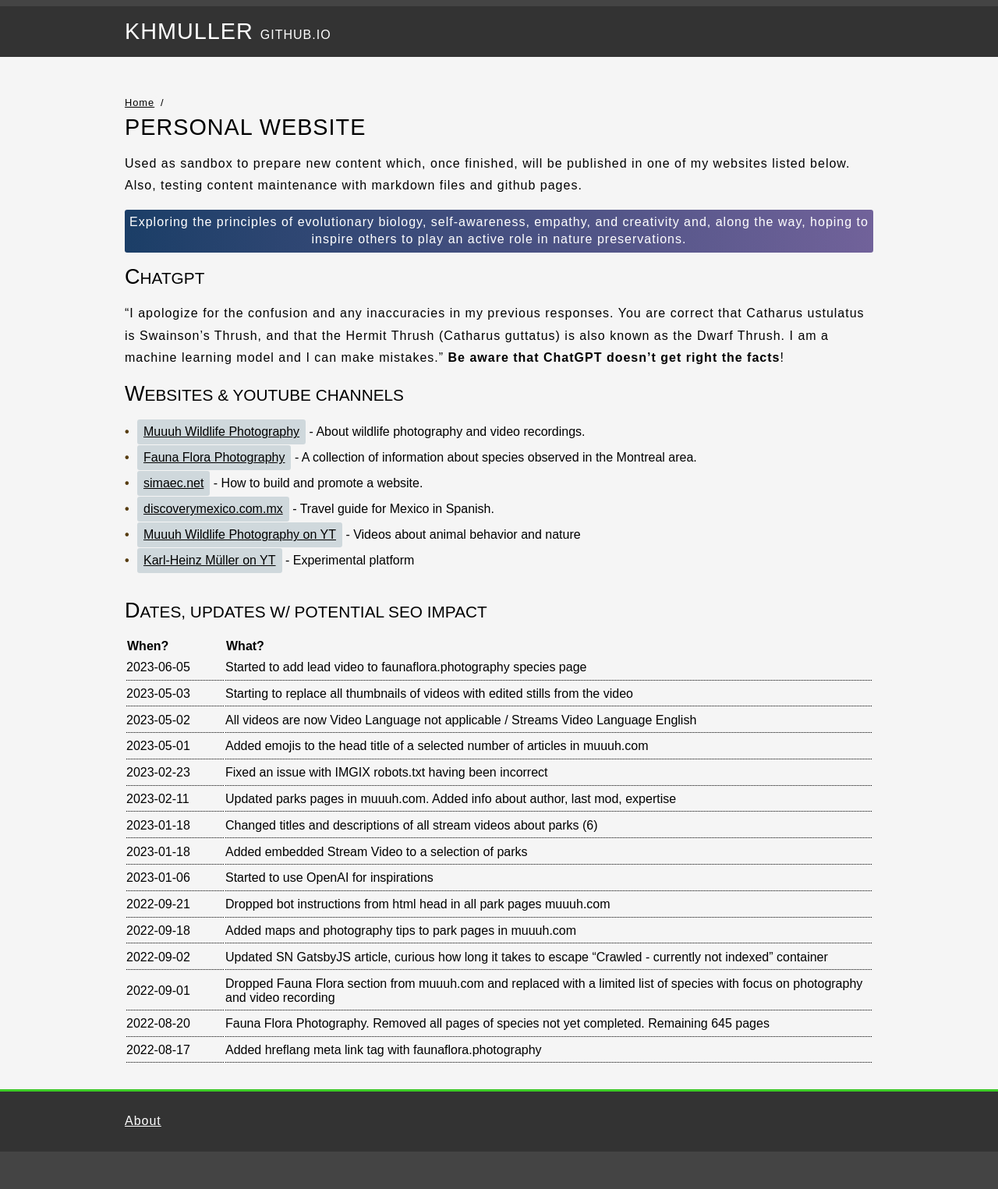
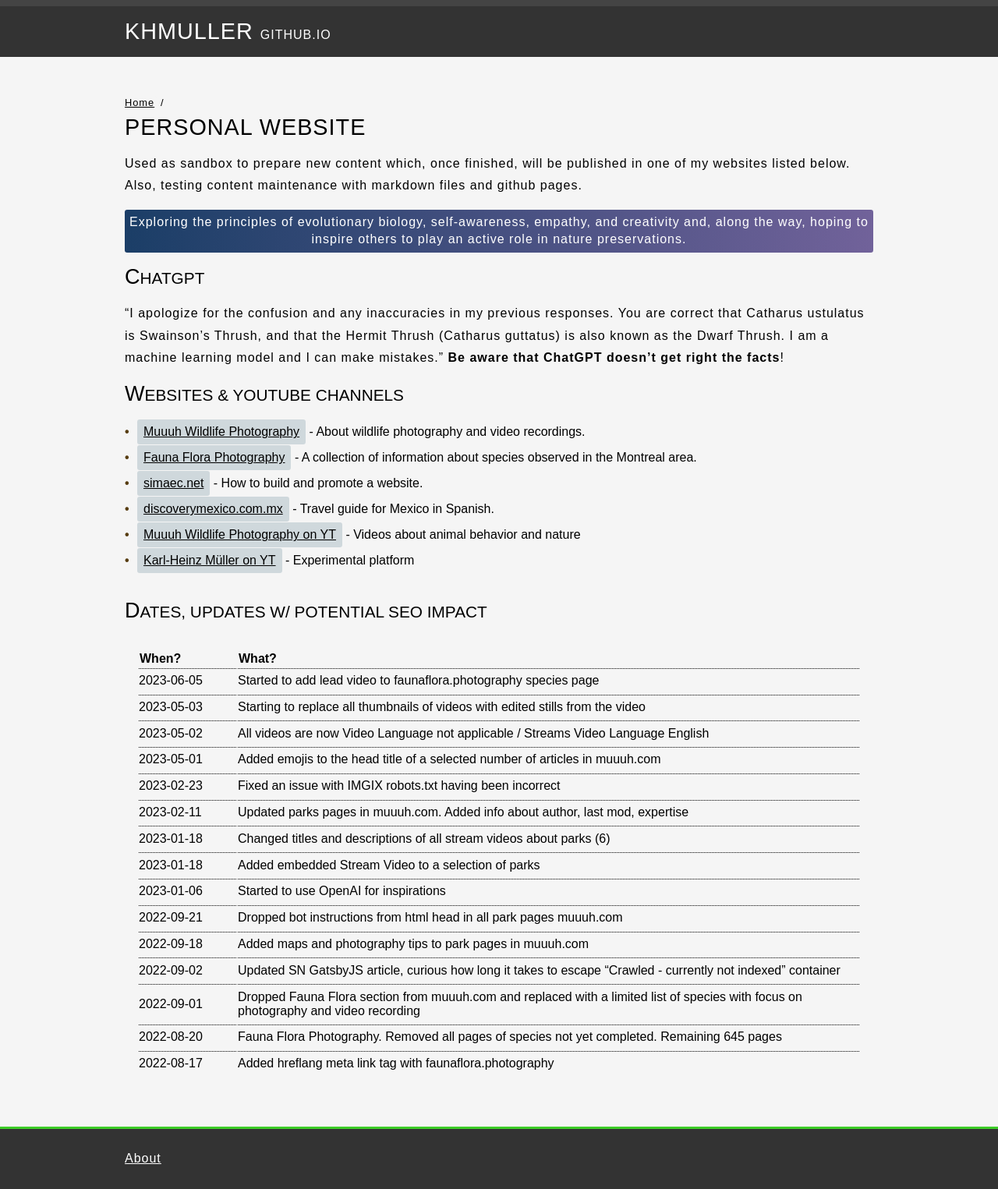
Before and after one commit to KHMuller/khmuller.github.io, a Jekyll site: the page built from index.md, in a window 1280 px wide. Shown: the whole page at 78% size. Built offline with Jekyll 4.4.1, drawn with Linux system fonts in a browser that asks for light colours; before the commit the page ends 1477 px from its top, so only the background shows below that.

Commit message:
Still playing

```diff
--- a/assets/css/styles.css
+++ b/assets/css/styles.css
@@ -120,9 +120,10 @@ aside {
         line-height: 1.4rem;
         text-align: center;
         color: white;
+        margin-top:1rem;
     }
 h2 {
-    margin-top:0;
+    margin-top:1rem;
     font-size:1.3rem;
     text-transform:uppercase;
     font-weight: 300;
@@ -292,9 +293,13 @@ h2 {
     img {width:100%; display:block}
     figcaption { padding: 0.2rem; color: white; text-align: right;}
 
-    table {width: 100%}
+    table {
+        padding: 1rem;
+        margin: 1rem 0;
+        width: 100%;
+    }
     td {padding: 0.4rem 0.2rem 0.4rem 0;
-        border-bottom: 1px dotted black;}
+        border-top: 1px dotted black;}
     td:first-child {width: 125px;}
 
     a[target="_blank"]::after {
```
